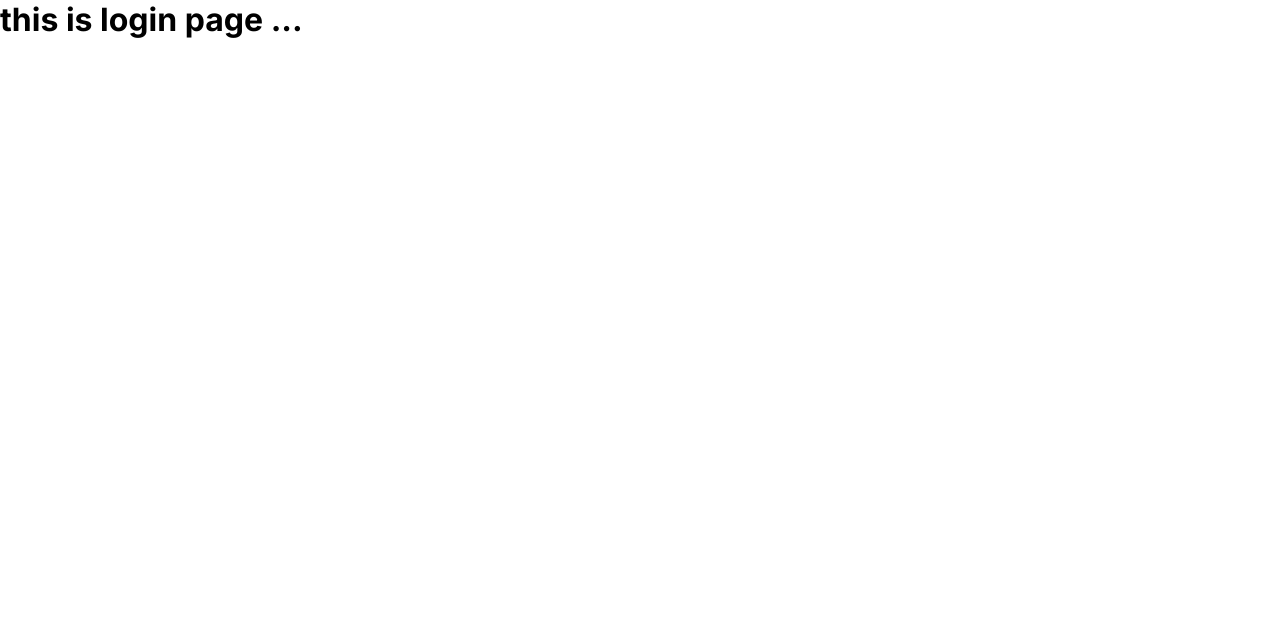
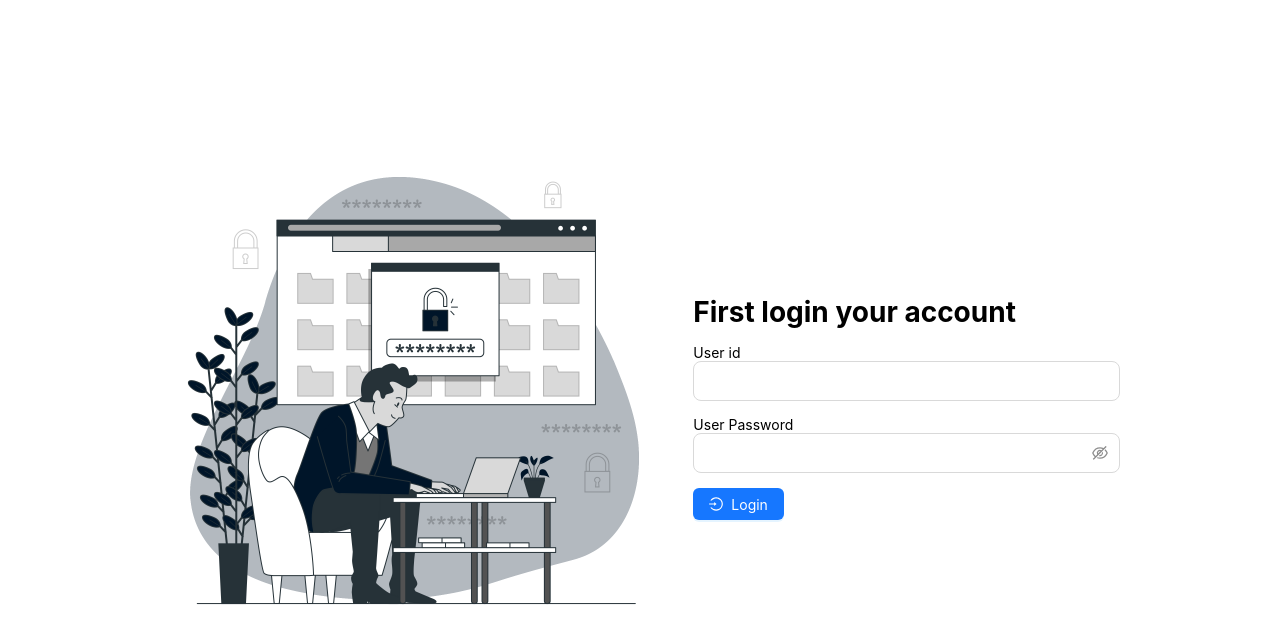
Before and after one commit to OmarFaruq947/university-management-frontend, a Next.js app: page /login in a window 1280 px wide. Shown: the top 644 px of the page. Built offline with nearby package versions, Linux system fonts and the light colour scheme.

Commit message:
login page running and breadcrumb complite

```diff
--- a/src/app/login/page.tsx
+++ b/src/app/login/page.tsx
@@ -1,8 +1,55 @@
+"use client";
+import FormInput from "@/components/Forms/FormInput";
+import Form from "@/components/Forms/Forms";
+import { LoginOutlined } from "@ant-design/icons";
+import { Button, Col, Row } from "antd";
+import Image from "next/image";
+import { SubmitHandler } from "react-hook-form";
+import loginImage from "../../assets/Secure login-bro.png";
+type FormValues = {
+  id: string;
+  password: string;
+};
 const LoginPage = () => {
+  const onSubmit: SubmitHandler<FormValues> = (data) => {
+    try {
+      console.log(data);
+    } catch (error) {
+      console.log(error);
+    }
+  };
+
   return (
-    <div>
-      <h1>this is login page ...</h1>
-    </div>
+    <>
+      <Row style={{ minHeight: "100vh" }} justify="center" align="middle">
+        <Col sm={12} md={16} lg={10}>
+          <Image src={loginImage} width={500} alt="login form...." />
+        </Col>
+
+        <Col sm={12} md={8} lg={8}>
+          <h1 style={{ margin: "15px 0px" }}>First login your account</h1>
+          <div>
+            <Form submitHandler={onSubmit}>
+              <div className="">
+                <FormInput name="id" type="text" size="large" label="User id" />
+              </div>
+              <div className="" style={{ margin: "15px 0px" }}>
+                <FormInput
+                  name="password"
+                  type="password"
+                  size="large"
+                  label="User Password"
+                />
+              </div>
+
+              <Button type="primary" htmlType="submit" icon={<LoginOutlined />}>
+                Login
+              </Button>
+            </Form>
+          </div>
+        </Col>
+      </Row>
+    </>
   );
 };
 
```
Also changed, not shown: src/components/ui/Contents.tsx (+16 -0 lines), src/components/ui/UMBreadcrumb.tsx (added, +35 -0 lines), src/assets/Secure login-bro.png (added).
